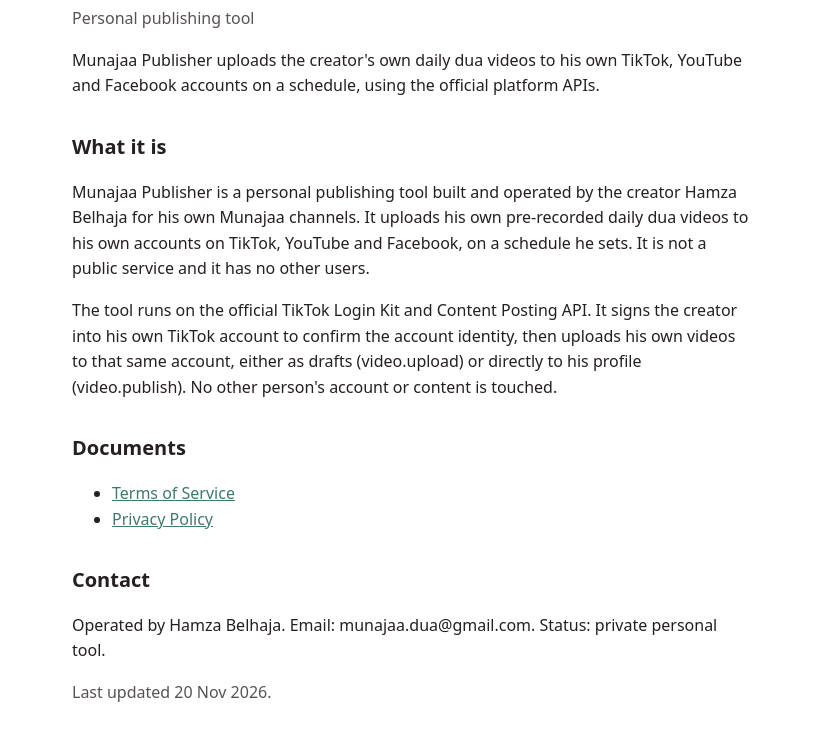
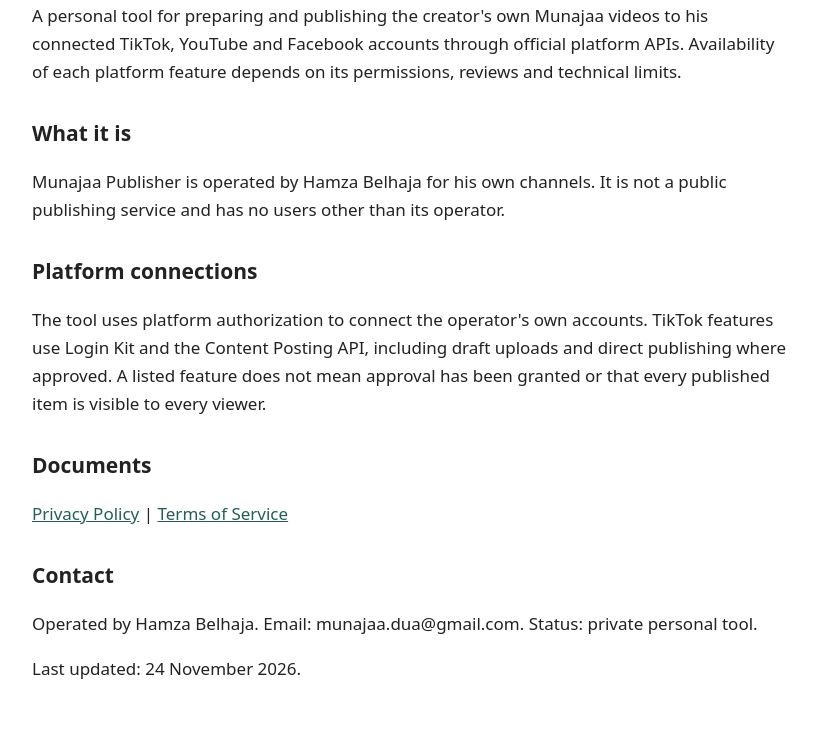
Before and after one commit to munajaa-publisher/munajaa-publisher.github.io, a plain HTML site: page index.html in a window 1280 px wide. Shown: the part 108-862 px from the top of the page, without its empty margins (228-1045 px from the left). After the commit the page ends 831 px from the top, so only its background shows below. Drawn offline with Linux system fonts and the light colour scheme.

Commit message:
Correct approved publisher description
Updated the HTML structure and styling for Munajaa Publisher.

```diff
--- a/index.html
+++ b/index.html
@@ -1,30 +1 @@
-<!doctype html>
-<html lang="en">
-<head>
-<meta charset="utf-8">
-<meta name="viewport" content="width=device-width, initial-scale=1">
-<title>Munajaa Publisher</title>
-<style>
-body{font-family:system-ui,-apple-system,Segoe UI,Roboto,sans-serif;max-width:680px;margin:0 auto;padding:32px 20px;color:#251f21;line-height:1.6}
-h1{font-size:28px} h2{font-size:20px;margin-top:32px}
-a{color:#3d7a6c}
-.meta{color:#585254}
-</style>
-</head>
-<body>
-<h1>Munajaa Publisher</h1>
-<p class="meta">Personal publishing tool</p>
-<p>Munajaa Publisher uploads the creator's own daily dua videos to his own TikTok, YouTube and Facebook accounts on a schedule, using the official platform APIs.</p>
-<h2>What it is</h2>
-<p>Munajaa Publisher is a personal publishing tool built and operated by the creator Hamza Belhaja for his own Munajaa channels. It uploads his own pre-recorded daily dua videos to his own accounts on TikTok, YouTube and Facebook, on a schedule he sets. It is not a public service and it has no other users.</p>
-<p>The tool runs on the official TikTok Login Kit and Content Posting API. It signs the creator into his own TikTok account to confirm the account identity, then uploads his own videos to that same account, either as drafts (video.upload) or directly to his profile (video.publish). No other person's account or content is touched.</p>
-<h2>Documents</h2>
-<ul>
-<li><a href="/terms.html">Terms of Service</a></li>
-<li><a href="/privacy.html">Privacy Policy</a></li>
-</ul>
-<h2>Contact</h2>
-<p>Operated by Hamza Belhaja. Email: munajaa.dua@gmail.com. Status: private personal tool.</p>
-<p class="meta">Last updated 20 Nov 2026.</p>
-</body>
-</html>
+<!doctype html><html lang="en"><meta charset="utf-8"><meta name="viewport" content="width=device-width,initial-scale=1"><title>Munajaa Publisher</title><style>body{font:17px/1.65 system-ui,sans-serif;max-width:760px;margin:40px auto;padding:0 22px;color:#222}h1{font-size:30px}h2{font-size:21px;margin-top:30px}a{color:#245e56}</style><main><h1>Munajaa Publisher</h1><p>A personal tool for preparing and publishing the creator's own Munajaa videos to his connected TikTok, YouTube and Facebook accounts through official platform APIs. Availability of each platform feature depends on its permissions, reviews and technical limits.</p><h2>What it is</h2><p>Munajaa Publisher is operated by Hamza Belhaja for his own channels. It is not a public publishing service and has no users other than its operator.</p><h2>Platform connections</h2><p>The tool uses platform authorization to connect the operator's own accounts. TikTok features use Login Kit and the Content Posting API, including draft uploads and direct publishing where approved. A listed feature does not mean approval has been granted or that every published item is visible to every viewer.</p><h2>Documents</h2><p><a href="privacy.html">Privacy Policy</a> | <a href="terms.html">Terms of Service</a></p><h2>Contact</h2><p>Operated by Hamza Belhaja. Email: munajaa.dua@gmail.com. Status: private personal tool.</p><p>Last updated: 24 November 2026.</p></main></html>
```
